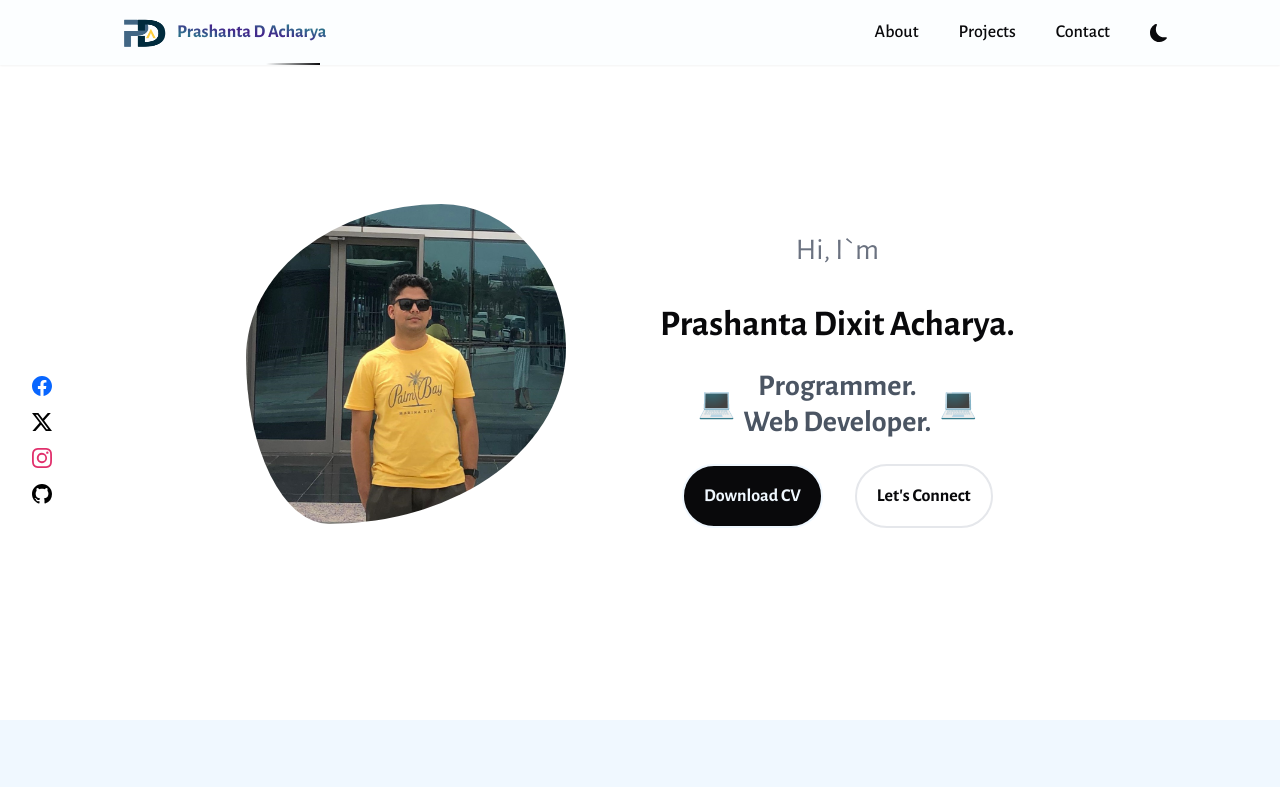
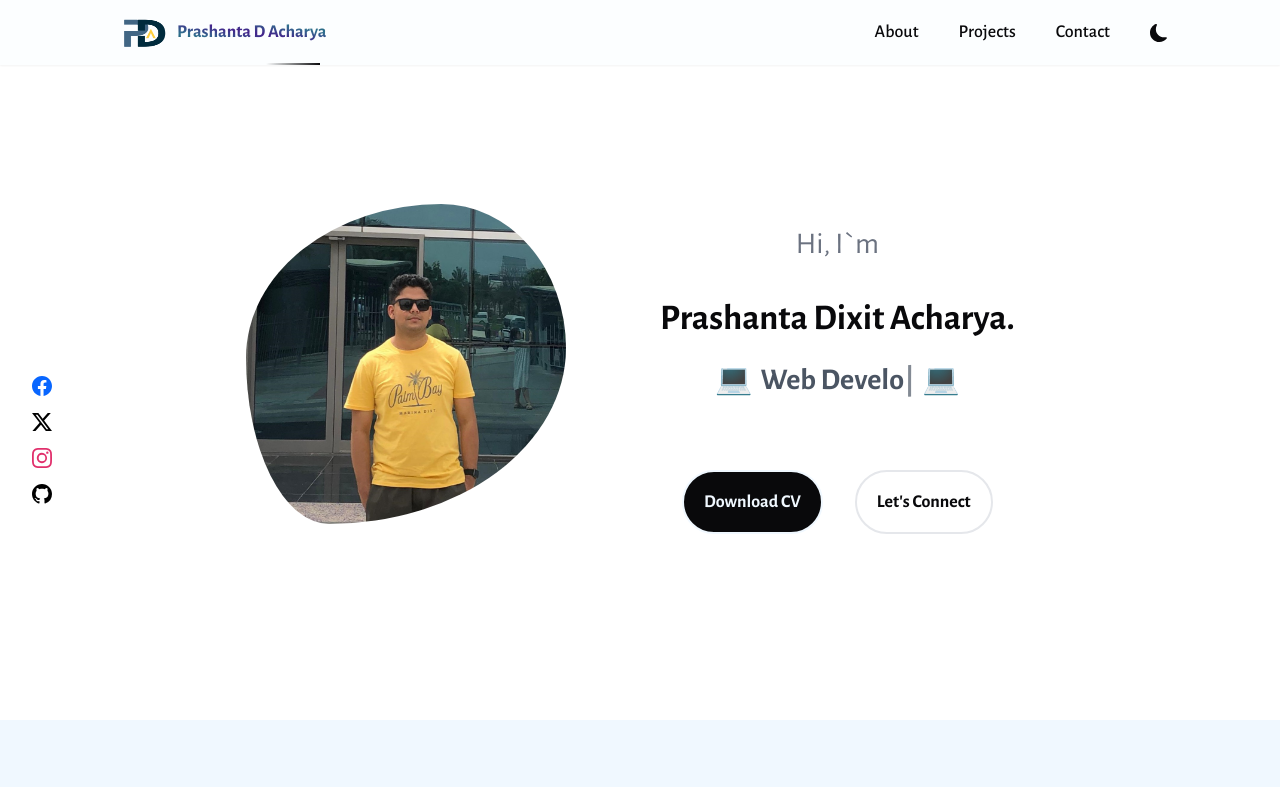
Before and after one commit to PrashantaDA/Portfolio, a React (Vite) app: page / in a window 1280 px wide. Shown: the top 787 px of the page. Built offline with nearby package versions, Linux system fonts and the light colour scheme.

Commit message:
Added typewriter effect

```diff
--- a/package.json
+++ b/package.json
@@ -17,7 +17,8 @@
     "react-dom": "^18.2.0",
     "react-icons": "^5.2.1",
     "react-toastify": "^10.0.5",
-    "tailwindcss-animate": "^1.0.7"
+    "tailwindcss-animate": "^1.0.7",
+    "typewriter-effect": "^2.21.0"
   },
   "devDependencies": {
     "@types/node": "^20.14.5",
--- a/src/components/Contact.jsx
+++ b/src/components/Contact.jsx
@@ -1,6 +1,5 @@
 import ContactForm from "./ContactForm";
 import { PiMailbox } from "react-icons/pi";
-import { IoMdCall } from "react-icons/io";
 
 const Contact = () => {
 	return (
@@ -17,7 +16,7 @@ const Contact = () => {
 				<div className="w-full px-6 mt-8 ">
 					<div className="flex flex-col gap-4">
 						<a
-							className="transition-all duration-300 border rounded-lg w-[260px] bg-[#FEF4F5]   hover:bg-[#ffd6d6] mx-auto p-4 flex items-center justify-center gap-4 text-xl cursor-pointer"
+							className="transition-all duration-300 border rounded-lg w-[260px] bg-[#FEF4F5]  hover:bg-[#ffd6d6] mx-auto p-4 flex items-center justify-center gap-4 text-xl cursor-pointer"
 							href="mailto:apras.dixit@gmail.com"
 						>
 							<PiMailbox
--- a/src/components/Home.jsx
+++ b/src/components/Home.jsx
@@ -1,4 +1,5 @@
 /* eslint-disable react/no-unescaped-entities */
+import Typewriter from "typewriter-effect";
 
 import { gsap } from "gsap";
 import { useGSAP } from "@gsap/react";
@@ -57,10 +58,17 @@ const Home = () => {
 					<div className="xs:text-xl lg:text-3xl text-center flex flex-col ">
 						<p className="text-gray-500">Hi, I`m </p> <br /> <p className="font-bold xs:text-2xl lg:text-4xl text-dark dark:text-dtext">Prashanta Dixit Acharya.</p>
 						<p className="flex gap-2 justify-center items-center xs:text-md sm:text-xl  lg:text-3xl font-semibold my-6 text-gray-600">
-							<span>💻</span> Programmer. <br />
-							Web Developer. <span>💻</span>
+							💻
+							<Typewriter
+								options={{
+									strings: ["Programmer.", "Web Developer.", "Learner."],
+									autoStart: true,
+									loop: true,
+								}}
+							/>
+							💻
 						</p>
-						<div className="flex flex-wrap xs:text-sm md:text-lg justify-center xs:gap-4 md:gap-8 font-semibold ">
+						<div className="flex flex-wrap xs:text-sm md:text-lg justify-center xs:gap-4 md:gap-8 font-semibold mt-12">
 							<button
 								className="transition-all duration-300 border-2 border-light dark:border-b-dtext dark:border-r-dtext bg-dark text-light hover:bg-darker hover:shadow-bs1 hover:dark:border-light hover:dark:shadow-bs1
 							 hover:dark:border-t-dtext hover:dark:border-l-dtext px-5 py-3 rounded-full"
```
Also changed, not shown: 1 other file (tests, documents, lock files or other folders).
